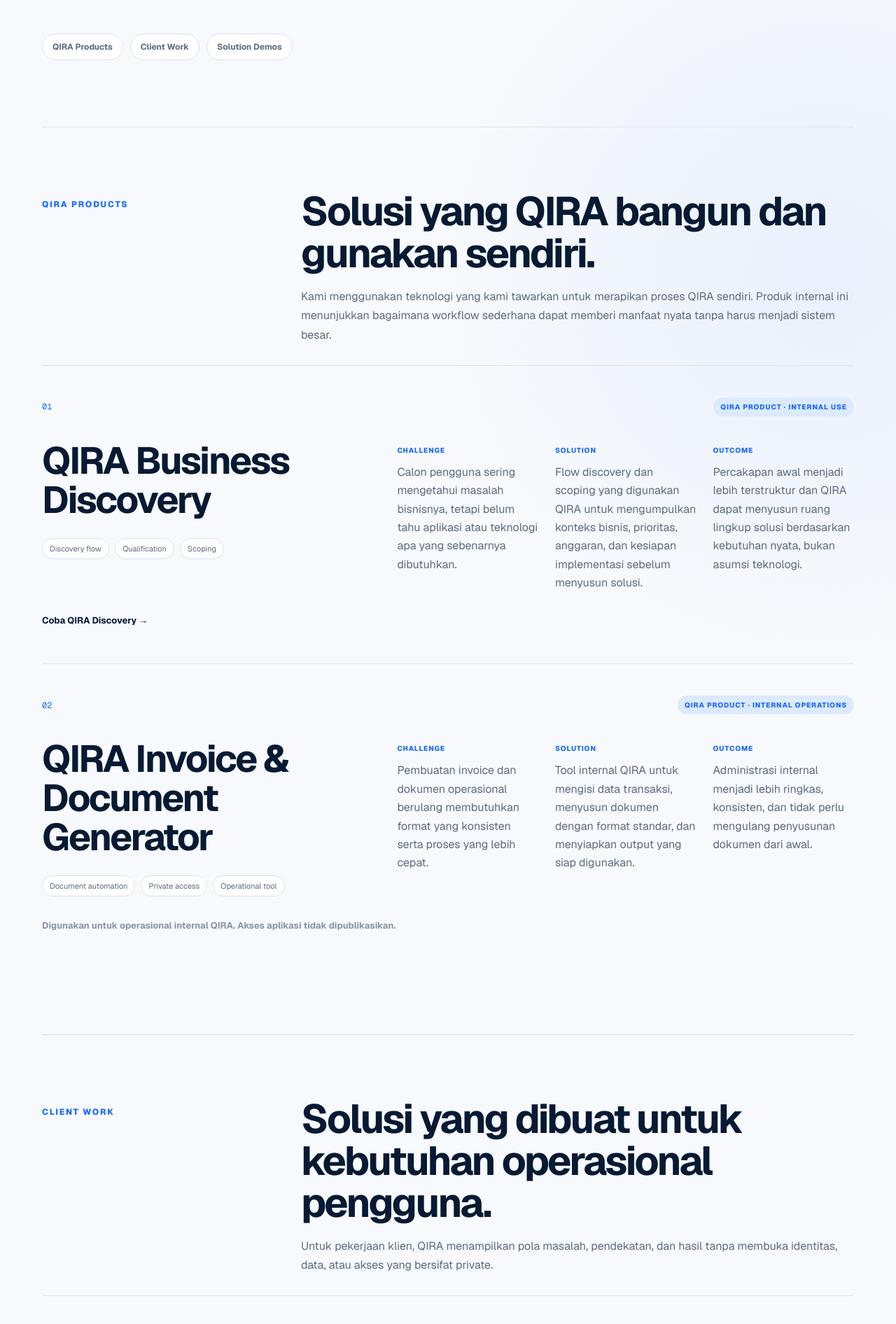
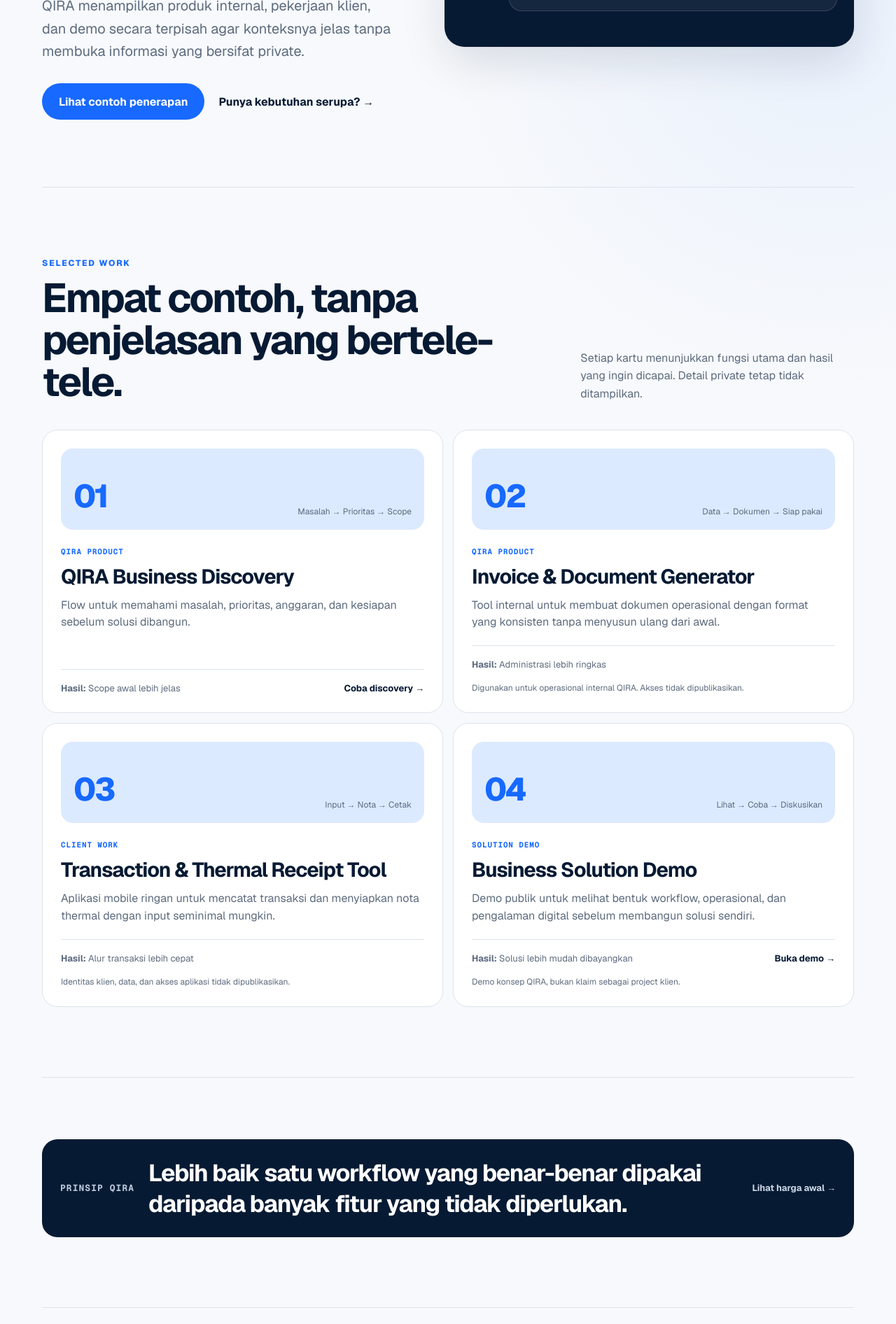
Before and after one commit to fransiskusmahendra/qira-platform, a Next.js app in the folder apps/public-web/: page /portfolio in a window 1280 px wide. Shown: the part 620-2512 px from the top of the page at 70% size. Built offline with nearby package versions, Linux system fonts and the light colour scheme.

Commit message:
Simplify Portfolio page into visual case cards

```diff
--- a/apps/public-web/app/portfolio/page.tsx
+++ b/apps/public-web/app/portfolio/page.tsx
@@ -1,7 +1,9 @@
 import type { Metadata } from "next";
 import Link from "next/link";
 
-const PORTFOLIO_DESCRIPTION = "Lihat QIRA Products, Client Work, dan Solution Demos: solusi digital praktis untuk workflow, dokumen, discovery, dan operasional bisnis.";
+import styles from "../SubpageVisual.module.css";
+
+const PORTFOLIO_DESCRIPTION = "Lihat produk internal, pekerjaan klien, dan solution demo QIRA melalui contoh singkat yang mudah dipahami.";
 
 export const metadata: Metadata = {
   title: "Portfolio",
@@ -24,139 +26,64 @@
   number: string;
   tag: string;
   title: string;
-  challenge: string;
-  solution: string;
-  result: string;
-  stack: readonly string[];
-  href: string | null;
-  cta: string | null;
-  external: boolean;
+  summary: string;
+  outcome: string;
+  visual: string;
+  href?: string;
+  cta?: string;
+  external?: boolean;
   note?: string;
 };
 
-const QIRA_PRODUCTS: readonly PortfolioItem[] = [
+const ITEMS: readonly PortfolioItem[] = [
   {
     number: "01",
-    tag: "QIRA Product · Internal Use",
+    tag: "QIRA Product",
     title: "QIRA Business Discovery",
-    challenge: "Calon pengguna sering mengetahui masalah bisnisnya, tetapi belum tahu aplikasi atau teknologi apa yang sebenarnya dibutuhkan.",
-    solution: "Flow discovery dan scoping yang digunakan QIRA untuk mengumpulkan konteks bisnis, prioritas, anggaran, dan kesiapan implementasi sebelum menyusun solusi.",
-    result: "Percakapan awal menjadi lebih terstruktur dan QIRA dapat menyusun ruang lingkup solusi berdasarkan kebutuhan nyata, bukan asumsi teknologi.",
-    stack: ["Discovery flow", "Qualification", "Scoping"],
+    summary: "Flow untuk memahami masalah, prioritas, anggaran, dan kesiapan sebelum solusi dibangun.",
+    outcome: "Scope awal lebih jelas",
+    visual: "Masalah → Prioritas → Scope",
     href: "/discovery",
-    cta: "Coba QIRA Discovery",
-    external: false,
+    cta: "Coba discovery",
   },
   {
     number: "02",
-    tag: "QIRA Product · Internal Operations",
-    title: "QIRA Invoice & Document Generator",
-    challenge: "Pembuatan invoice dan dokumen operasional berulang membutuhkan format yang konsisten serta proses yang lebih cepat.",
-    solution: "Tool internal QIRA untuk mengisi data transaksi, menyusun dokumen dengan format standar, dan menyiapkan output yang siap digunakan.",
-    result: "Administrasi internal menjadi lebih ringkas, konsisten, dan tidak perlu mengulang penyusunan dokumen dari awal.",
-    stack: ["Document automation", "Private access", "Operational tool"],
-    href: null,
-    cta: null,
-    external: false,
-    note: "Digunakan untuk operasional internal QIRA. Akses aplikasi tidak dipublikasikan.",
+    tag: "QIRA Product",
+    title: "Invoice & Document Generator",
+    summary: "Tool internal untuk membuat dokumen operasional dengan format yang konsisten tanpa menyusun ulang dari awal.",
+    outcome: "Administrasi lebih ringkas",
+    visual: "Data → Dokumen → Siap pakai",
+    note: "Digunakan untuk operasional internal QIRA. Akses tidak dipublikasikan.",
   },
-];
-
-const CLIENT_WORK: readonly PortfolioItem[] = [
   {
     number: "03",
-    tag: "Client Solution · Operational App",
+    tag: "Client Work",
     title: "Transaction & Thermal Receipt Tool",
-    challenge: "Petugas lapangan membutuhkan alur transaksi yang cepat, sederhana, dan nyaman digunakan dari perangkat mobile.",
-    solution: "Aplikasi operasional ringan untuk mencatat transaksi, membentuk nota, dan mendukung proses cetak thermal dengan input seminimal mungkin.",
-    result: "Alur transaksi harian menjadi lebih cepat dan konsisten tanpa membebani petugas dengan sistem yang kompleks.",
-    stack: ["Mobile workflow", "Receipt generation", "Operational UX"],
-    href: null,
-    cta: null,
-    external: false,
-    note: "Detail klien, data, dan akses aplikasi tidak dipublikasikan.",
+    summary: "Aplikasi mobile ringan untuk mencatat transaksi dan menyiapkan nota thermal dengan input seminimal mungkin.",
+    outcome: "Alur transaksi lebih cepat",
+    visual: "Input → Nota → Cetak",
+    note: "Identitas klien, data, dan akses aplikasi tidak dipublikasikan.",
   },
-];
-
-const SOLUTION_DEMOS: readonly PortfolioItem[] = [
   {
     number: "04",
-    tag: "Solution Demo · Public",
+    tag: "Solution Demo",
     title: "Business Solution Demo",
-    challenge: "Manfaat solusi digital sering sulit dibayangkan jika hanya dijelaskan melalui proposal atau istilah teknis.",
-    solution: "Demo konsep yang menyatukan problem bisnis, contoh solusi, workflow, paket, dan jalur discovery dalam pengalaman yang sederhana.",
-    result: "Calon pengguna dapat memahami cara pendekatan QIRA bekerja dan melihat bentuk solusi sebelum memutuskan langkah berikutnya.",
-    stack: ["Web experience", "Sales enablement", "Responsive UI"],
+    summary: "Demo publik untuk melihat bentuk workflow, operasional, dan pengalaman digital sebelum membangun solusi sendiri.",
+    outcome: "Solusi lebih mudah dibayangkan",
+    visual: "Lihat → Coba → Diskusikan",
     href: "https://demo.qirasolution.com",
-    cta: "Buka solution demo",
+    cta: "Buka demo",
     external: true,
     note: "Demo konsep QIRA, bukan klaim sebagai project klien.",
   },
-];
-
-const SECTIONS = [
-  {
-    id: "products",
-    eyebrow: "QIRA Products",
-    title: "Solusi yang QIRA bangun dan gunakan sendiri.",
-    copy: "Kami menggunakan teknologi yang kami tawarkan untuk merapikan proses QIRA sendiri. Produk internal ini menunjukkan bagaimana workflow sederhana dapat memberi manfaat nyata tanpa harus menjadi sistem besar.",
-    items: QIRA_PRODUCTS,
-  },
-  {
-    id: "client-work",
-    eyebrow: "Client Work",
-    title: "Solusi yang dibuat untuk kebutuhan operasional pengguna.",
-    copy: "Untuk pekerjaan klien, QIRA menampilkan pola masalah, pendekatan, dan hasil tanpa membuka identitas, data, atau akses yang bersifat private.",
-    items: CLIENT_WORK,
-  },
-  {
-    id: "solution-demos",
-    eyebrow: "Solution Demos",
-    title: "Contoh konsep untuk membantu melihat solusi sebelum membangun.",
-    copy: "Solution Demo adalah demonstrasi pendekatan dan pengalaman yang dikembangkan QIRA. Demo ini bukan project klien dan ditampilkan secara terbuka sebagai bahan eksplorasi.",
-    items: SOLUTION_DEMOS,
-  },
 ] as const;
 
-function PortfolioCase({ project }: { project: PortfolioItem }) {
-  return (
-    <article className="portfolioCase">
-      <div className="portfolioCaseTop">
-        <span className="portfolioNumber">{project.number}</span>
-        <span className="portfolioTag">{project.tag}</span>
-      </div>
-      <div className="portfolioCaseBody">
-        <div className="portfolioCaseTitle">
-          <h3>{project.title}</h3>
-          <div className="portfolioStack">
-            {project.stack.map((item) => <span key={item}>{item}</span>)}
-          </div>
-        </div>
-        <div className="portfolioCaseDetails">
-          <div>
-            <small>Challenge</small>
-            <p>{project.challenge}</p>
-          </div>
-          <div>
-            <small>Solution</small>
-            <p>{project.solution}</p>
-          </div>
-          <div>
-            <small>Outcome</small>
-            <p>{project.result}</p>
-          </div>
-        </div>
-      </div>
-      {project.href && project.cta ? (
-        project.external ? (
-          <a className="portfolioCaseLink" href={project.href} target="_blank" rel="noreferrer">{project.cta} →</a>
-        ) : (
-          <Link className="portfolioCaseLink" href={project.href}>{project.cta} →</Link>
-        )
-      ) : null}
-      {project.note ? <p className="portfolioPrivateNote">{project.note}</p> : null}
-    </article>
-  );
+function CaseAction({ item }: { item: PortfolioItem }) {
+  if (!item.href || !item.cta) return null;
+  if (item.external) {
+    return <a href={item.href} target="_blank" rel="noreferrer">{item.cta} →</a>;
+  }
+  return <Link href={item.href}>{item.cta} →</Link>;
 }
 
 export default function PortfolioPage() {
@@ -173,54 +100,70 @@
         <Link className="smallButton" href="/coba-masalah">Mulai konsultasi</Link>
       </nav>
 
-      <section className="portfolioHero shell">
-        <p className="eyebrow">QIRA · Products & Work</p>
-        <h1>Produk yang kami gunakan. Solusi yang kami bangun. Demo yang bisa Anda coba.</h1>
+      <section className={`${styles.hero} shell`}>
+        <div className={styles.heroCopy}>
+          <p className="eyebrow">Products & Work</p>
+          <h1>Solusi yang sudah dibangun, digunakan, dan dicoba.</h1>
           <p>
-          Portfolio QIRA dibagi secara transparan menjadi QIRA Products, Client Work, dan Solution Demos. Produk internal tetap kami tampilkan sebagai bukti penerapan, sementara project klien ditampilkan tanpa membuka informasi yang bersifat private.
+            QIRA menampilkan produk internal, pekerjaan klien, dan demo secara terpisah agar konteksnya jelas tanpa membuka informasi yang bersifat private.
           </p>
-        <div className="portfolioCategoryNav" aria-label="Kategori portfolio">
-          <a href="#products">QIRA Products</a>
-          <a href="#client-work">Client Work</a>
-          <a href="#solution-demos">Solution Demos</a>
+          <div className={styles.heroActions}>
+            <Link className="primaryButton" href="/contoh-penerapan">Lihat contoh penerapan</Link>
+            <Link className="textLink" href="/coba-masalah">Punya kebutuhan serupa? →</Link>
+          </div>
+        </div>
+        <div className={styles.portfolioHeroVisual} aria-label="Ringkasan kategori portfolio QIRA">
+          <div className={styles.portfolioMiniCard}><small>QIRA Product</small><strong>Tools yang QIRA gunakan sendiri</strong></div>
+          <div className={styles.portfolioMiniCard}><small>Client Work</small><strong>Solusi untuk kebutuhan operasional nyata</strong></div>
+          <div className={styles.portfolioMiniCard}><small>Solution Demo</small><strong>Konsep yang bisa dilihat sebelum membangun</strong></div>
         </div>
       </section>
 
-      <div className="portfolioSections">
-        {SECTIONS.map((section) => (
-          <section className="portfolioGroup shell" id={section.id} key={section.id}>
-            <div className="portfolioGroupIntro">
-              <p className="kicker">{section.eyebrow}</p>
+      <section className={`${styles.section} shell`}>
+        <div className={styles.sectionHeader}>
           <div>
-                <h2>{section.title}</h2>
-                <p>{section.copy}</p>
+            <p className="kicker">Selected work</p>
+            <h2>Empat contoh, tanpa penjelasan yang bertele-tele.</h2>
           </div>
+          <p>Setiap kartu menunjukkan fungsi utama dan hasil yang ingin dicapai. Detail private tetap tidak ditampilkan.</p>
         </div>
-            <div className="portfolioList">
-              {section.items.map((project) => <PortfolioCase project={project} key={project.title} />)}
+
+        <div className={styles.caseGrid}>
+          {ITEMS.map((item) => (
+            <article className={styles.caseCard} key={item.title}>
+              <div className={styles.caseVisual}>
+                <span>{item.number}</span>
+                <span>{item.visual}</span>
+              </div>
+              <span className={styles.caseTag}>{item.tag}</span>
+              <h3>{item.title}</h3>
+              <p className={styles.caseSummary}>{item.summary}</p>
+              <div className={styles.caseOutcome}>
+                <span><strong>Hasil:</strong> {item.outcome}</span>
+                <CaseAction item={item} />
+              </div>
+              {item.note ? <p className={styles.note}>{item.note}</p> : null}
+            </article>
+          ))}
         </div>
       </section>
-        ))}
-      </div>
 
-      <section className="portfolioNote shell">
-        <p className="kicker">Built to be useful</p>
-        <div>
-          <h2>Kami lebih memilih solusi yang dipakai daripada fitur yang hanya terlihat canggih.</h2>
-          <p>
-            Sebagian solusi QIRA sengaja fokus pada satu workflow, satu dokumen, atau satu proses operasional. Ukurannya boleh sederhana selama membuat pekerjaan lebih cepat, lebih rapi, atau lebih mudah digunakan.
-          </p>
+      <section className={`${styles.section} shell`}>
+        <div className={styles.principleStrip}>
+          <span className={styles.miniLabel}>Prinsip QIRA</span>
+          <strong>Lebih baik satu workflow yang benar-benar dipakai daripada banyak fitur yang tidak diperlukan.</strong>
+          <Link className="closingTextLink" href="/harga">Lihat harga awal →</Link>
         </div>
       </section>
 
       <section className="companyClosing shell">
         <div>
           <p className="kicker">Your project</p>
-          <h2>Punya proses yang bisa dibuat lebih cepat atau lebih rapi?</h2>
+          <h2>Ada pekerjaan yang bisa dibuat lebih cepat atau lebih rapi?</h2>
         </div>
         <div className="closingActions">
           <Link className="primaryButton light" href="/coba-masalah">Ceritakan kebutuhan</Link>
-          <Link className="closingTextLink" href="/harga">Lihat layanan →</Link>
+          <Link className="closingTextLink" href="/contoh-penerapan">Lihat contoh solusi →</Link>
         </div>
       </section>
 
@@ -232,7 +175,6 @@
         <div className="footerLinks">
           <Link href="/">Home</Link>
           <Link href="/about">About Us</Link>
-          <Link href="/portfolio">Portfolio</Link>
           <Link href="/harga">Services & Pricing</Link>
           <Link href="/discovery">Discovery</Link>
           <Link href="/privasi">Privacy</Link>
```
Lines whose indentation alone changed are shown as unchanged.
